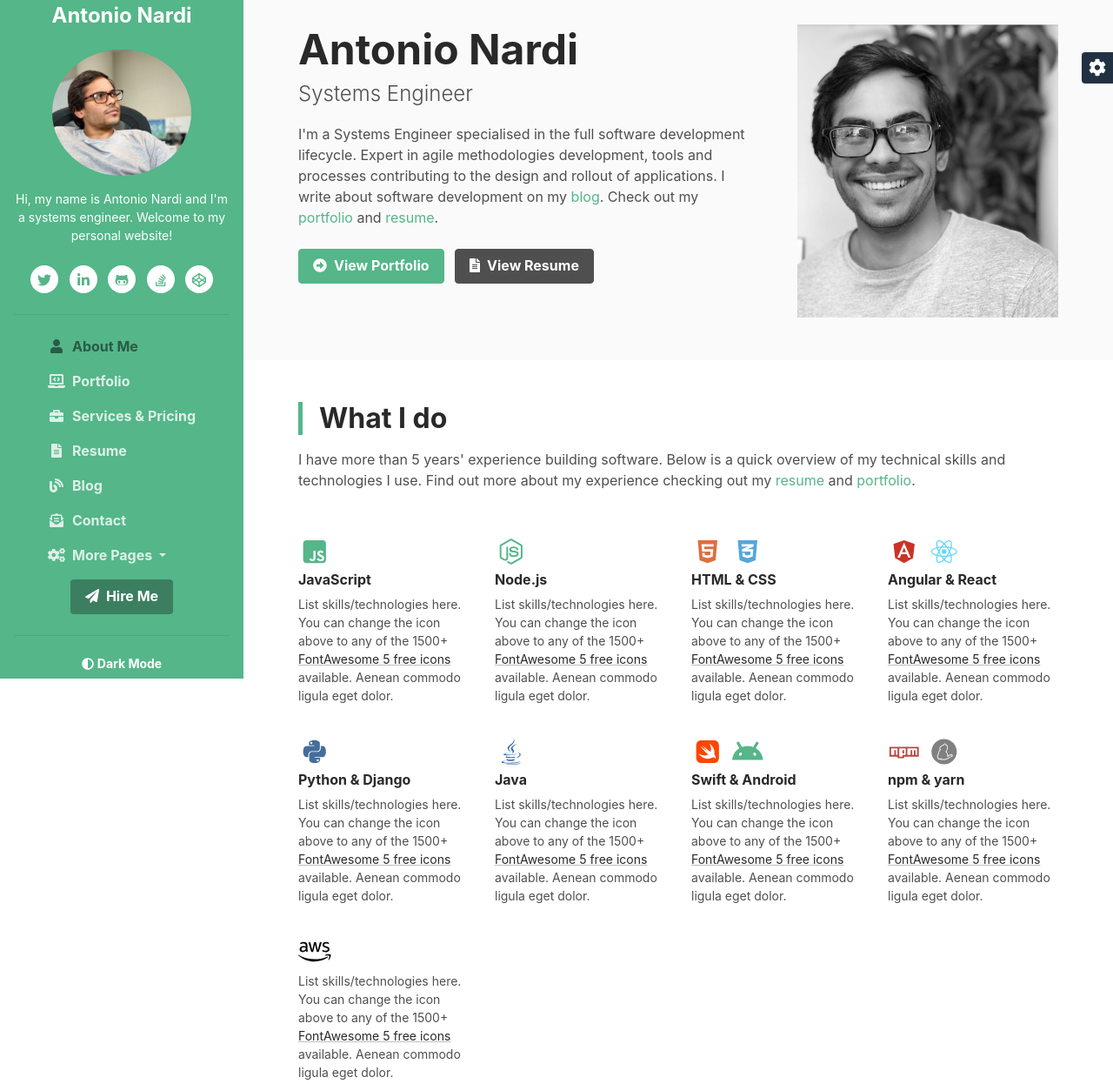
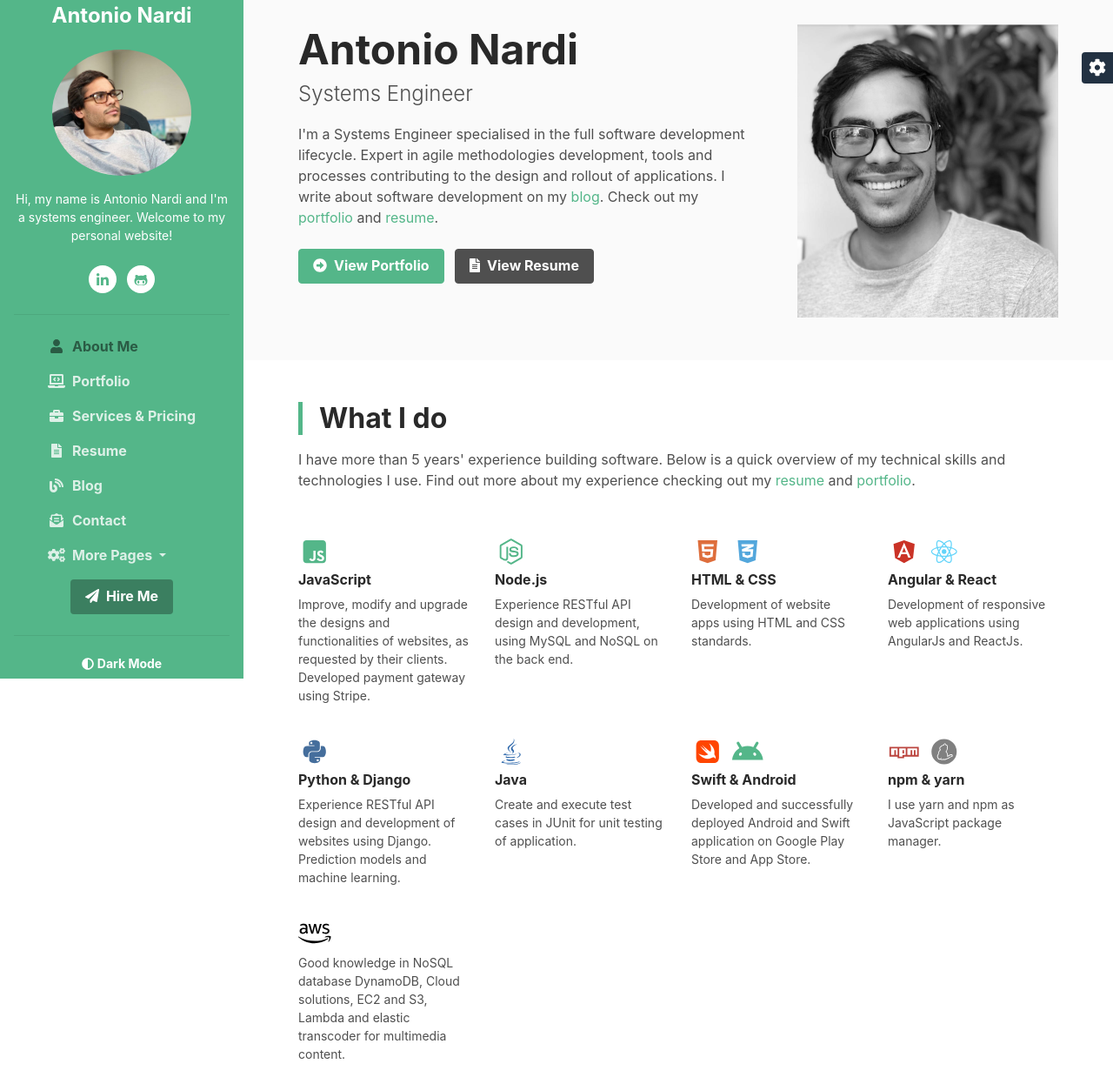
Before and after one commit to anto2318/my-cv, a plain HTML site: page index.html in a window 1280 px wide. Shown: the part 20-1266 px from the top of the page at 87% size. Drawn offline with Linux system fonts and the light colour scheme.

Commit message:
Updating skills

```diff
--- a/index.html
+++ b/index.html
@@ -43,11 +43,11 @@
 
 						<div class="bio mb-3">Hi, my name is Antonio Nardi and I'm a systems engineer. Welcome to my personal website!</div><!--//bio-->
 						<ul class="social-list list-inline py-2 mx-auto">
-							<li class="list-inline-item"><a href="https://themes.3rdwavemedia.com/devcard/bs4/2.1/#"><svg class="svg-inline--fa fa-twitter fa-w-16 fa-fw" aria-hidden="true" focusable="false" data-prefix="fab" data-icon="twitter" role="img" xmlns="http://www.w3.org/2000/svg" viewBox="0 0 512 512" data-fa-i2svg=""><path fill="currentColor" d="M459.37 151.716c.325 4.548.325 9.097.325 13.645 0 138.72-105.583 298.558-298.558 298.558-59.452 0-114.68-17.219-161.137-47.106 8.447.974 16.568 1.299 25.34 1.299 49.055 0 94.213-16.568 130.274-44.832-46.132-.975-84.792-31.188-98.112-72.772 6.498.974 12.995 1.624 19.818 1.624 9.421 0 18.843-1.3 27.614-3.573-48.081-9.747-84.143-51.98-84.143-102.985v-1.299c13.969 7.797 30.214 12.67 47.431 13.319-28.264-18.843-46.781-51.005-46.781-87.391 0-19.492 5.197-37.36 14.294-52.954 51.655 63.675 129.3 105.258 216.365 109.807-1.624-7.797-2.599-15.918-2.599-24.04 0-57.828 46.782-104.934 104.934-104.934 30.213 0 57.502 12.67 76.67 33.137 23.715-4.548 46.456-13.32 66.599-25.34-7.798 24.366-24.366 44.833-46.132 57.827 21.117-2.273 41.584-8.122 60.426-16.243-14.292 20.791-32.161 39.308-52.628 54.253z"></path></svg><!-- <i class="fab fa-twitter fa-fw"></i> --></a></li>
-							<li class="list-inline-item"><a href="https://themes.3rdwavemedia.com/devcard/bs4/2.1/#"><svg class="svg-inline--fa fa-linkedin-in fa-w-14 fa-fw" aria-hidden="true" focusable="false" data-prefix="fab" data-icon="linkedin-in" role="img" xmlns="http://www.w3.org/2000/svg" viewBox="0 0 448 512" data-fa-i2svg=""><path fill="currentColor" d="M100.28 448H7.4V148.9h92.88zM53.79 108.1C24.09 108.1 0 83.5 0 53.8a53.79 53.79 0 0 1 107.58 0c0 29.7-24.1 54.3-53.79 54.3zM447.9 448h-92.68V302.4c0-34.7-.7-79.2-48.29-79.2-48.29 0-55.69 37.7-55.69 76.7V448h-92.78V148.9h89.08v40.8h1.3c12.4-23.5 42.69-48.3 87.88-48.3 94 0 111.28 61.9 111.28 142.3V448z"></path></svg><!-- <i class="fab fa-linkedin-in fa-fw"></i> --></a></li>
-							<li class="list-inline-item"><a href="https://themes.3rdwavemedia.com/devcard/bs4/2.1/#"><svg class="svg-inline--fa fa-github-alt fa-w-15 fa-fw" aria-hidden="true" focusable="false" data-prefix="fab" data-icon="github-alt" role="img" xmlns="http://www.w3.org/2000/svg" viewBox="0 0 480 512" data-fa-i2svg=""><path fill="currentColor" d="M186.1 328.7c0 20.9-10.9 55.1-36.7 55.1s-36.7-34.2-36.7-55.1 10.9-55.1 36.7-55.1 36.7 34.2 36.7 55.1zM480 278.2c0 31.9-3.2 65.7-17.5 95-37.9 76.6-142.1 74.8-216.7 74.8-75.8 0-186.2 2.7-225.6-74.8-14.6-29-20.2-63.1-20.2-95 0-41.9 13.9-81.5 41.5-113.6-5.2-15.8-7.7-32.4-7.7-48.8 0-21.5 4.9-32.3 14.6-51.8 45.3 0 74.3 9 108.8 36 29-6.9 58.8-10 88.7-10 27 0 54.2 2.9 80.4 9.2 34-26.7 63-35.2 107.8-35.2 9.8 19.5 14.6 30.3 14.6 51.8 0 16.4-2.6 32.7-7.7 48.2 27.5 32.4 39 72.3 39 114.2zm-64.3 50.5c0-43.9-26.7-82.6-73.5-82.6-18.9 0-37 3.4-56 6-14.9 2.3-29.8 3.2-45.1 3.2-15.2 0-30.1-.9-45.1-3.2-18.7-2.6-37-6-56-6-46.8 0-73.5 38.7-73.5 82.6 0 87.8 80.4 101.3 150.4 101.3h48.2c70.3 0 150.6-13.4 150.6-101.3zm-82.6-55.1c-25.8 0-36.7 34.2-36.7 55.1s10.9 55.1 36.7 55.1 36.7-34.2 36.7-55.1-10.9-55.1-36.7-55.1z"></path></svg><!-- <i class="fab fa-github-alt fa-fw"></i> --></a></li>
-							<li class="list-inline-item"><a href="https://themes.3rdwavemedia.com/devcard/bs4/2.1/#"><svg class="svg-inline--fa fa-stack-overflow fa-w-12 fa-fw" aria-hidden="true" focusable="false" data-prefix="fab" data-icon="stack-overflow" role="img" xmlns="http://www.w3.org/2000/svg" viewBox="0 0 384 512" data-fa-i2svg=""><path fill="currentColor" d="M290.7 311L95 269.7 86.8 309l195.7 41zm51-87L188.2 95.7l-25.5 30.8 153.5 128.3zm-31.2 39.7L129.2 179l-16.7 36.5L293.7 300zM262 32l-32 24 119.3 160.3 32-24zm20.5 328h-200v39.7h200zm39.7 80H42.7V320h-40v160h359.5V320h-40z"></path></svg><!-- <i class="fab fa-stack-overflow fa-fw"></i> --></a></li>
-							<li class="list-inline-item"><a href="https://themes.3rdwavemedia.com/devcard/bs4/2.1/#"><svg class="svg-inline--fa fa-codepen fa-w-16 fa-fw" aria-hidden="true" focusable="false" data-prefix="fab" data-icon="codepen" role="img" xmlns="http://www.w3.org/2000/svg" viewBox="0 0 512 512" data-fa-i2svg=""><path fill="currentColor" d="M502.285 159.704l-234-156c-7.987-4.915-16.511-4.96-24.571 0l-234 156C3.714 163.703 0 170.847 0 177.989v155.999c0 7.143 3.714 14.286 9.715 18.286l234 156.022c7.987 4.915 16.511 4.96 24.571 0l234-156.022c6-3.999 9.715-11.143 9.715-18.286V177.989c-.001-7.142-3.715-14.286-9.716-18.285zM278 63.131l172.286 114.858-76.857 51.429L278 165.703V63.131zm-44 0v102.572l-95.429 63.715-76.857-51.429L234 63.131zM44 219.132l55.143 36.857L44 292.846v-73.714zm190 229.715L61.714 333.989l76.857-51.429L234 346.275v102.572zm22-140.858l-77.715-52 77.715-52 77.715 52-77.715 52zm22 140.858V346.275l95.429-63.715 76.857 51.429L278 448.847zm190-156.001l-55.143-36.857L468 219.132v73.714z"></path></svg><!-- <i class="fab fa-codepen fa-fw"></i> --></a></li>
+							<!--<li class="list-inline-item"><a href="https://themes.3rdwavemedia.com/devcard/bs4/2.1/#"><i class="fab fa-twitter fa-fw"></i></a></li>-->
+							<li class="list-inline-item"><a href="https://www.linkedin.com/in/antonionardi2318/" target="_blank"><i class="fab fa-linkedin-in fa-fw"></i></a></li>
+							<li class="list-inline-item"><a href="https://github.com/anto2318/my-cv" target="_blank"><i class="fab fa-github-alt fa-fw"></i></a></li>
+							<!--<li class="list-inline-item"><a href="https://themes.3rdwavemedia.com/devcard/bs4/2.1/#"><i class="fab fa-stack-overflow fa-fw"></i></a></li>
+							<li class="list-inline-item"><a href="https://themes.3rdwavemedia.com/devcard/bs4/2.1/#"><i class="fab fa-codepen fa-fw"></i></a></li>-->
 						</ul><!--//social-list-->
 						<hr>
 					</div><!--//profile-section-->
@@ -133,62 +133,62 @@
 						<div class="item-inner">
 							<div class="item-icon"><i class="fab fa-js-square"></i></div>
 							<h3 class="item-title">JavaScript</h3>
-							<div class="item-desc">List skills/technologies here. You can change the icon above to any of the 1500+ <a class="theme-link" href="https://fontawesome.com/" target="_blank">FontAwesome 5 free icons</a> available. Aenean commodo ligula eget dolor.</div>
+							<div class="item-desc">Improve, modify and upgrade the designs and functionalities of websites, as requested by their clients. Developed payment gateway using Stripe.</div>
 						</div><!--//item-inner-->
 					</div><!--//item-->
 					<div class="item col-6 col-lg-3">
 						<div class="item-inner">
 							<div class="item-icon"><i class="fab fa-node-js"></i></div>
 							<h3 class="item-title">Node.js</h3>
-							<div class="item-desc">List skills/technologies here. You can change the icon above to any of the 1500+ <a class="theme-link" href="https://fontawesome.com/" target="_blank">FontAwesome 5 free icons</a> available. Aenean commodo ligula eget dolor.  </div>
+							<div class="item-desc">Experience RESTful API design and development, using MySQL and NoSQL on the back end.</div>
 						</div><!--//item-inner-->
 					</div><!--//item-->
 					<div class="item col-6 col-lg-3">
 						<div class="item-inner">
 							<div class="item-icon"><i class="fab fa-html5 mr-2"></i><i class="fab fa-css3-alt"></i></div>
 							<h3 class="item-title">HTML &amp; CSS</h3>
-							<div class="item-desc">List skills/technologies here. You can change the icon above to any of the 1500+ <a class="theme-link" href="https://fontawesome.com/" target="_blank">FontAwesome 5 free icons</a> available. Aenean commodo ligula eget dolor.  </div>
+							<div class="item-desc">Development of website apps using HTML and CSS standards.</div>
 						</div><!--//item-inner-->
 					</div><!--//item-->
 					<div class="item col-6 col-lg-3">
 						<div class="item-inner">
 							<div class="item-icon"><i class="fab fa-angular mr-2"></i><i class="fab fa-react mr-2"></i></div>
 							<h3 class="item-title">Angular &amp; React</h3>
-							<div class="item-desc">List skills/technologies here. You can change the icon above to any of the 1500+ <a class="theme-link" href="https://fontawesome.com/" target="_blank">FontAwesome 5 free icons</a> available. Aenean commodo ligula eget dolor.  </div>
+							<div class="item-desc">Development of responsive web applications using AngularJs and ReactJs.</div>
 						</div><!--//item-inner-->
 					</div><!--//item-->
 					<div class="item col-6 col-lg-3">
 						<div class="item-inner">
 							<div class="item-icon"><i class="fab fa-python"></i></div>
 							<h3 class="item-title">Python &amp; Django</h3>
-							<div class="item-desc">List skills/technologies here. You can change the icon above to any of the 1500+ <a class="theme-link" href="https://fontawesome.com/" target="_blank">FontAwesome 5 free icons</a> available. Aenean commodo ligula eget dolor.  </div>
+							<div class="item-desc">Experience RESTful API design and development of websites using Django. Prediction models and machine learning.</div>
 						</div><!--//item-inner-->
 					</div><!--//item-->
 					<div class="item col-6 col-lg-3">
 						<div class="item-inner">
 							<div class="item-icon"><i class="fab fa-java"></i></div>
 							<h3 class="item-title">Java</h3>
-							<div class="item-desc">List skills/technologies here. You can change the icon above to any of the 1500+ <a class="theme-link" href="https://fontawesome.com/" target="_blank">FontAwesome 5 free icons</a> available. Aenean commodo ligula eget dolor.  </div>
+							<div class="item-desc">Create and execute test cases in JUnit for unit testing of application.</div>
 						</div><!--//item-inner-->
 					</div><!--//item-->
 					<div class="item col-6 col-lg-3">
 						<div class="item-inner">
 							<div class="item-icon"><i class="fab fa-swift" style="color: orangered;"></i> <i class="fab fa-android"></i></div>
 							<h3 class="item-title">Swift &amp; Android</h3>
-							<div class="item-desc">List skills/technologies here. You can change the icon above to any of the 1500+ <a class="theme-link" href="https://fontawesome.com/" target="_blank">FontAwesome 5 free icons</a> available. Aenean commodo ligula eget dolor.  </div>
+							<div class="item-desc">Developed and successfully deployed Android and Swift application on Google Play Store and App Store.</div>
 						</div><!--//item-inner-->
 					</div><!--//item-->
 					<div class="item col-6 col-lg-3">
 						<div class="item-inner">
 							<div class="item-icon"><i class="fab fa-npm mr-2"></i><i class="fab fa-yarn" style="color: gray;"></i></div>
 							<h3 class="item-title">npm &amp; yarn</h3>
-							<div class="item-desc">List skills/technologies here. You can change the icon above to any of the 1500+ <a class="theme-link" href="https://fontawesome.com/" target="_blank">FontAwesome 5 free icons</a> available. Aenean commodo ligula eget dolor.  </div>
+							<div class="item-desc">I use yarn and npm as JavaScript package manager.</div>
 						</div><!--//item-inner-->
 					</div><!--//item-->
 					<div class="item col-6 col-lg-3">
 						<div class="item-inner">
 							<div class="item-icon"><i class="fab fa-aws" style="color: black;"></i></div>
-							<div class="item-desc">List skills/technologies here. You can change the icon above to any of the 1500+ <a class="theme-link" href="https://fontawesome.com/" target="_blank">FontAwesome 5 free icons</a> available. Aenean commodo ligula eget dolor.  </div>
+							<div class="item-desc">Good knowledge in NoSQL database DynamoDB, Cloud solutions, EC2 and S3, Lambda and elastic transcoder for multimedia content.</div>
 						</div><!--//item-inner-->
 					</div><!--//item-->
 				</div><!--//row-->
```
Also changed, not shown: 1 other file.
